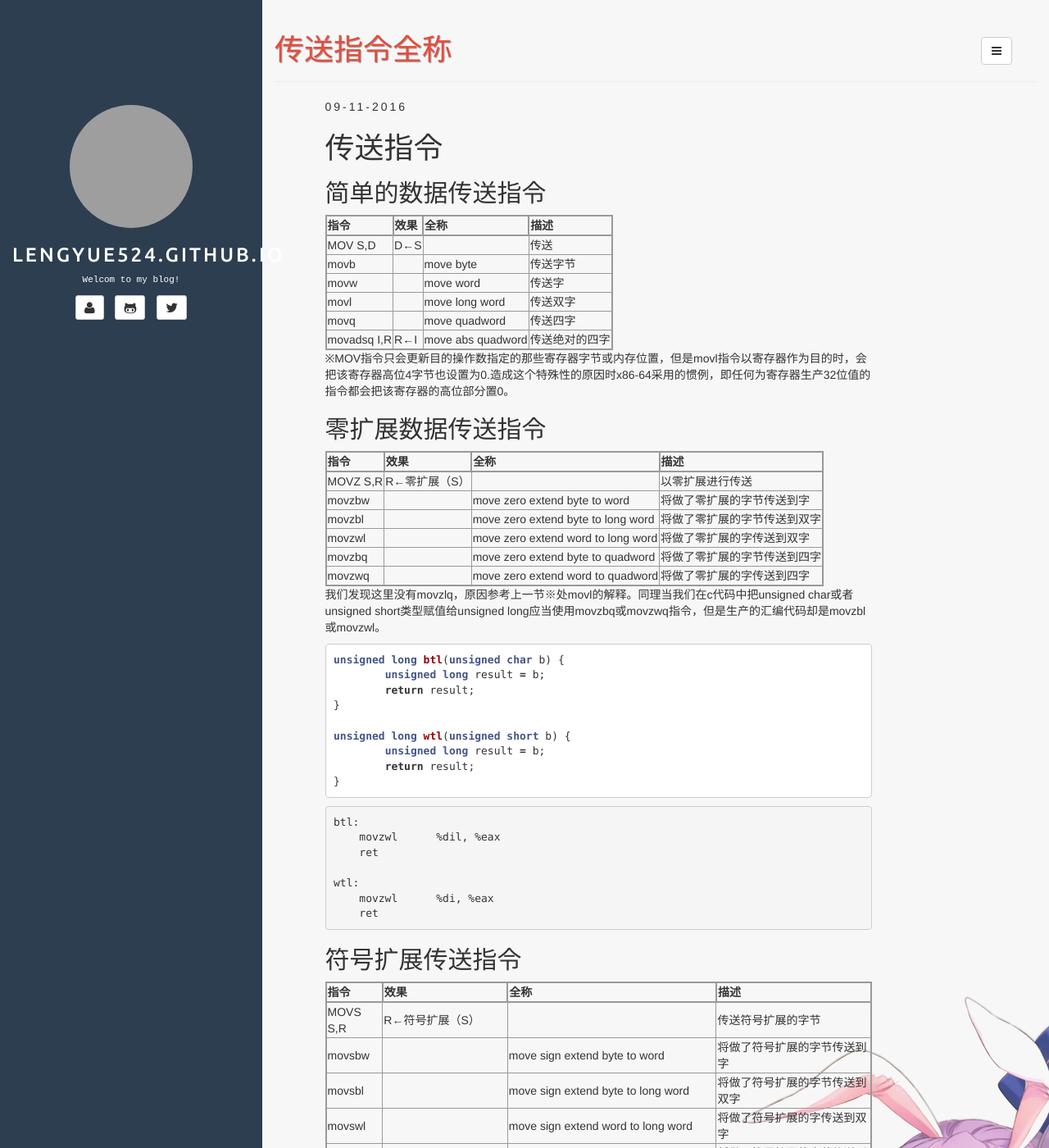
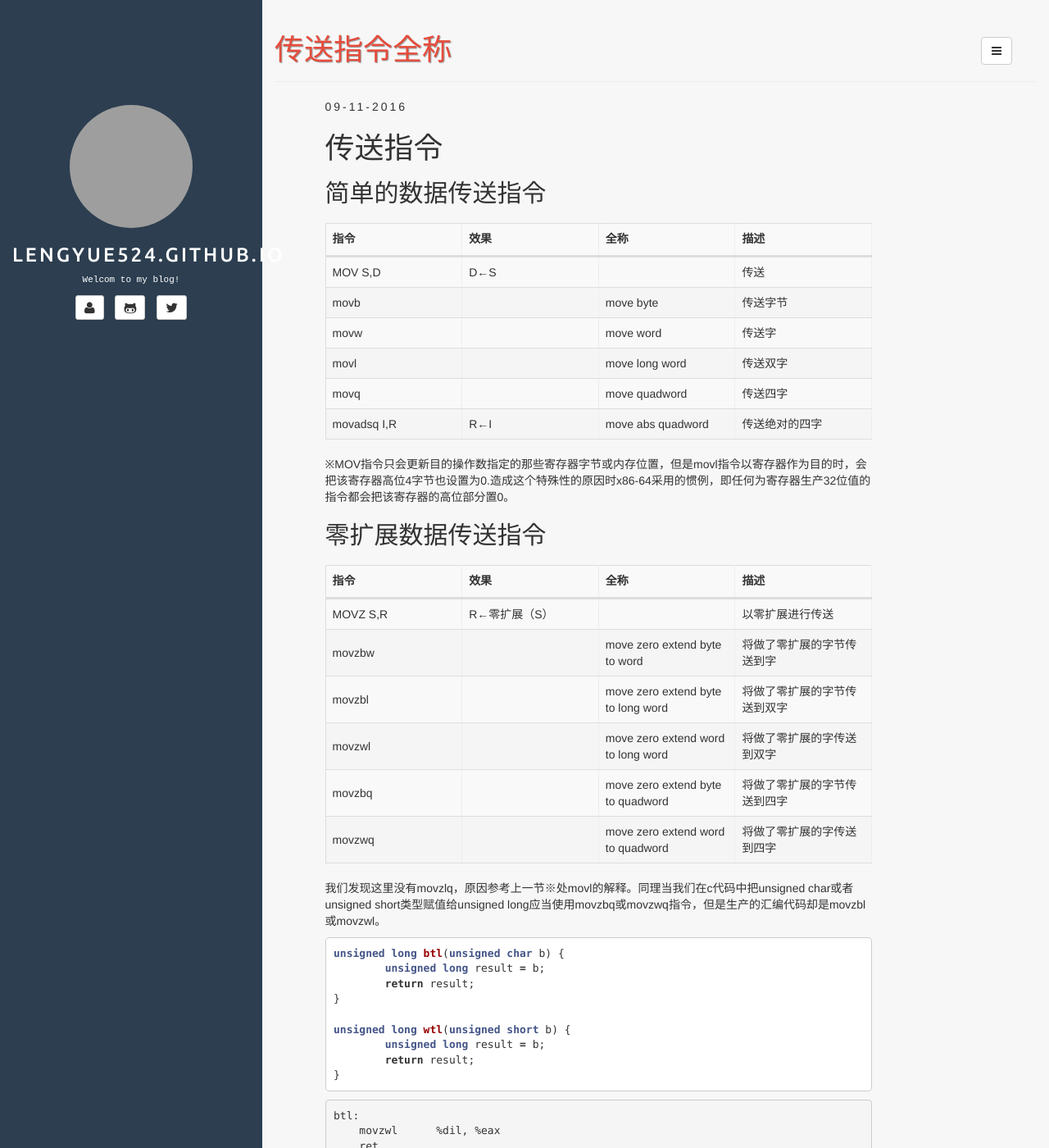
Before and after one commit to lengyue524/lengyue524.github.io, a Jekyll site: the page built from _posts/2016-09-11-传送指令全称.md, in a window 1280 px wide and 1400 px high. Shown: the whole window at 82% size. Built offline with Jekyll 4.4.1, drawn with Linux system fonts in a browser that asks for light colours; grey boxes are pictures that could not be loaded.

Commit message:
调整table样式

```diff
--- a/assets/css/style.css
+++ b/assets/css/style.css
@@ -185,16 +185,40 @@
 ul.dropdown-menu>li>a>i.fa {
     width: 1.3em;
 }
-table{
-    border-collapse: collapse;
-    border-spacing: 0;
-    border:2px solid #999999;
+table {
+  margin: 20px 0;
+  width: 100%;
+  border-collapse: collapse;
+  border-spacing: 0;
+  border: 1px solid #ddd;
+  font-size: 14px;
+  table-layout: fixed;
+  word-wrap: break-all;
+  background-color: #f9f9f9;
 }
-
-th{
-    border:2px solid #999999;
+#table>tbody>tr:nth-of-type(odd) {
+  background-color: #f9f9f9;
 }
-
-td{
-    border:1px solid #999999;
+table>tbody>tr:nth-of-type(even) {
+  background-color: #f5f5f5;
 }
+caption,
+th,
+td {
+  padding: 8px;
+  text-align: left;
+  vertical-align: middle;
+  font-weight: normal;
+}
+th,
+td {
+  border-bottom: 3px solid #ddd;
+  border-right: 1px solid #eee;
+}
+th {
+  padding-bottom: 10px;
+  font-weight: 700;
+}
+td {
+  border-bottom-width: 1px;
+}
```
Also changed, not shown: _posts/2016-9-12-算数与逻辑操作指令全称.md (added, +11 -0 lines).
